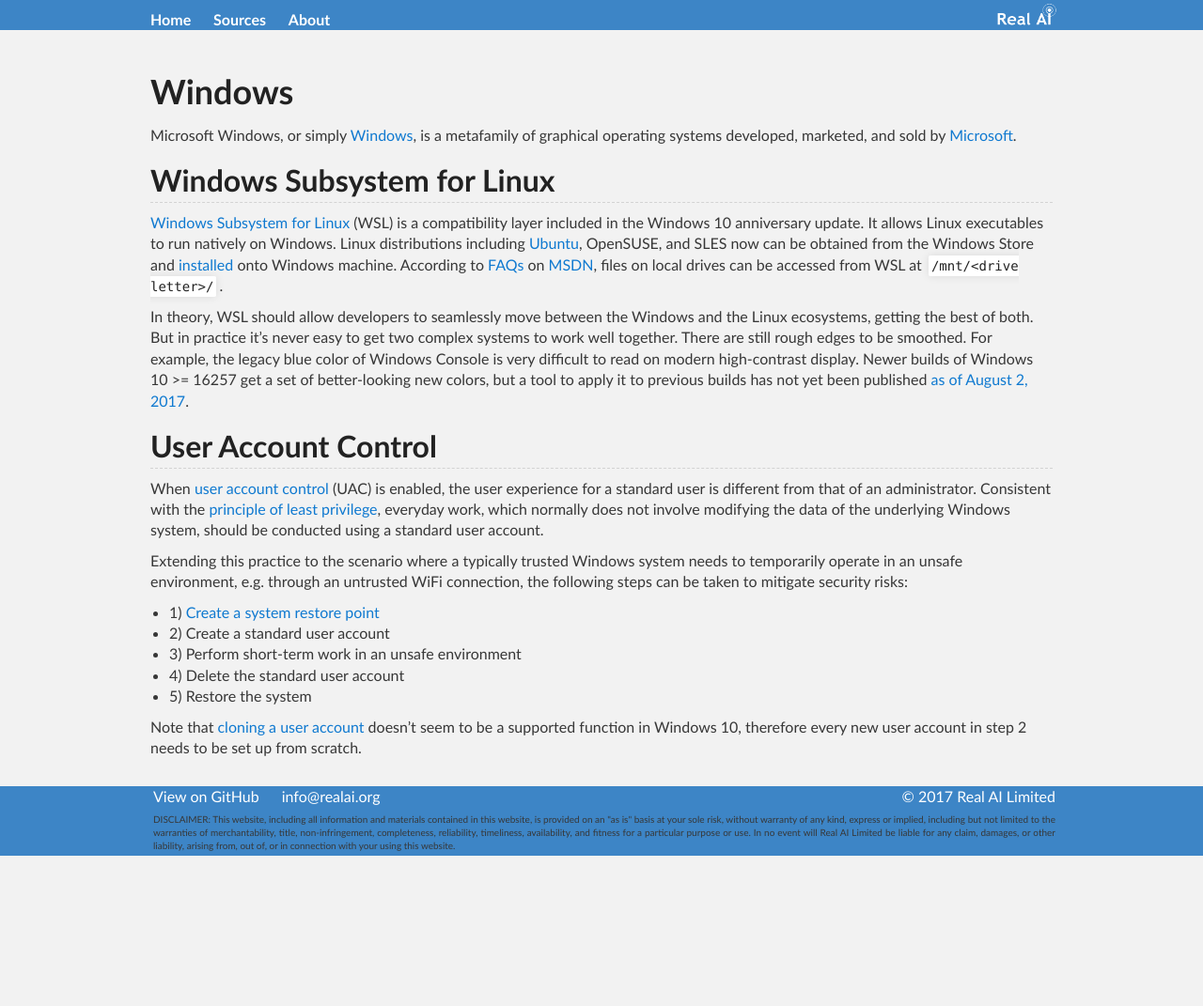
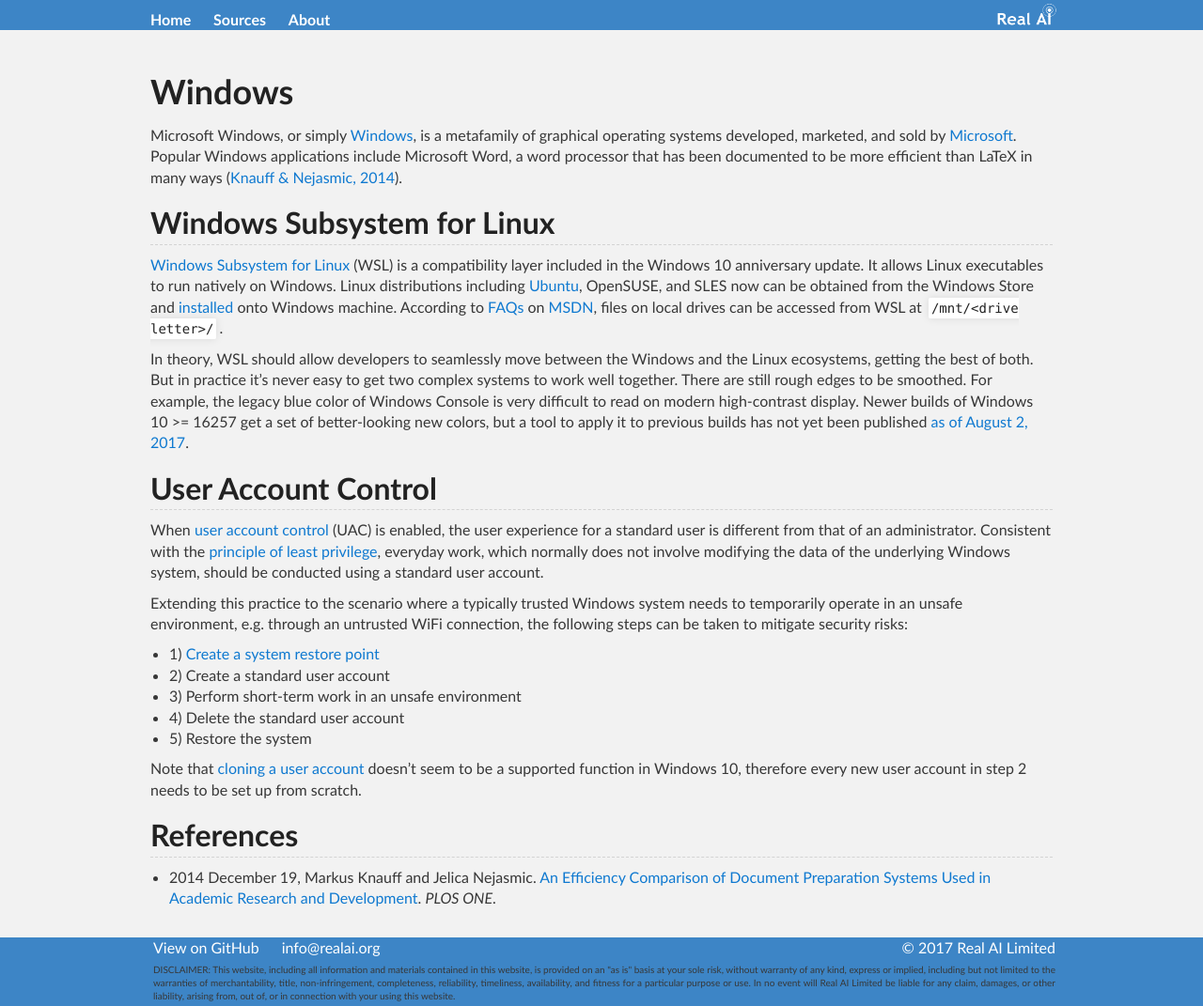
Before and after one commit to Tonywuhk/realai.org, a Jekyll site: the page built from course/windows.md, in a window 1280 px wide. Shown: the whole page at 94% size. Built offline with Jekyll 4.4.1, drawn with Linux system fonts in a browser that asks for light colours; our own code applies the rules of GitHub Pages for plain Markdown files; the repository's description, which GitHub fills in, is left out; before the commit the page ends 911 px from its top, so only the background shows below that.

Commit message:
Update files

```diff
--- a/course/windows.md
+++ b/course/windows.md
@@ -3,7 +3,7 @@
 ---
 # Windows
 
-Microsoft Windows, or simply [Windows](https://www.microsoft.com/en-us/windows/), is a metafamily of graphical operating systems developed, marketed, and sold by [Microsoft](http://realai.org/industry/microsoft/).
+Microsoft Windows, or simply [Windows](https://www.microsoft.com/en-us/windows/), is a metafamily of graphical operating systems developed, marketed, and sold by [Microsoft](http://realai.org/industry/microsoft/). Popular Windows applications include Microsoft Word, a word processor that has been documented to be more efficient than LaTeX in many ways ([Knauff & Nejasmic, 2014](http://journals.plos.org/plosone/article?id=10.1371/journal.pone.0115069)).
 
 ## Windows Subsystem for Linux
 
@@ -24,3 +24,7 @@
 * 5) Restore the system
 
 Note that [cloning a user account](https://answers.microsoft.com/en-us/windows/forum/windows_10-start/copying-user-profile-or-cloning-a-user-account/06aac64f-d1d8-4eb9-bea2-7a55a1a6b04f) doesn't seem to be a supported function in Windows 10, therefore every new user account in step 2 needs to be set up from scratch.
+
+## References
+
+* 2014 December 19, Markus Knauff and Jelica Nejasmic. [An Efficiency Comparison of Document Preparation Systems Used in Academic Research and Development](http://journals.plos.org/plosone/article?id=10.1371/journal.pone.0115069). *PLOS ONE*.
```
Also changed, not shown: industry/alphabet.md (+1 -1 lines), research-groups/publications/google-brain.md (+1 -0 lines), research-groups/publications/openai.md (+1 -0 lines), timing.md (+3 -1 lines).
